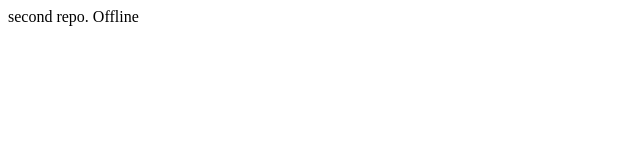
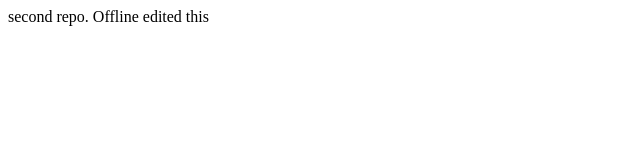
Before and after one commit to mrseewhy/demo-repo2, a plain HTML site: page index.html in a window 1280 px wide. Shown: the full height of the page, 0-640 px from the left. Drawn offline with Linux system fonts and the light colour scheme.

```diff
--- a/index.html
+++ b/index.html
@@ -7,6 +7,6 @@
     <title>Dexter</title>
   </head>
   <body>
-    second repo. Offline
+    second repo. Offline edited this
   </body>
 </html>
```
